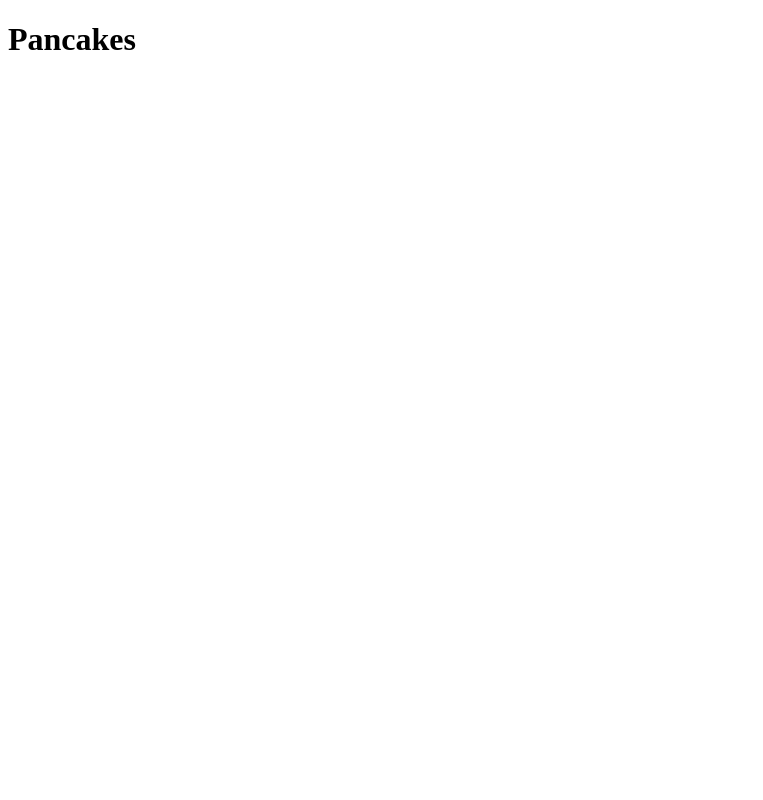
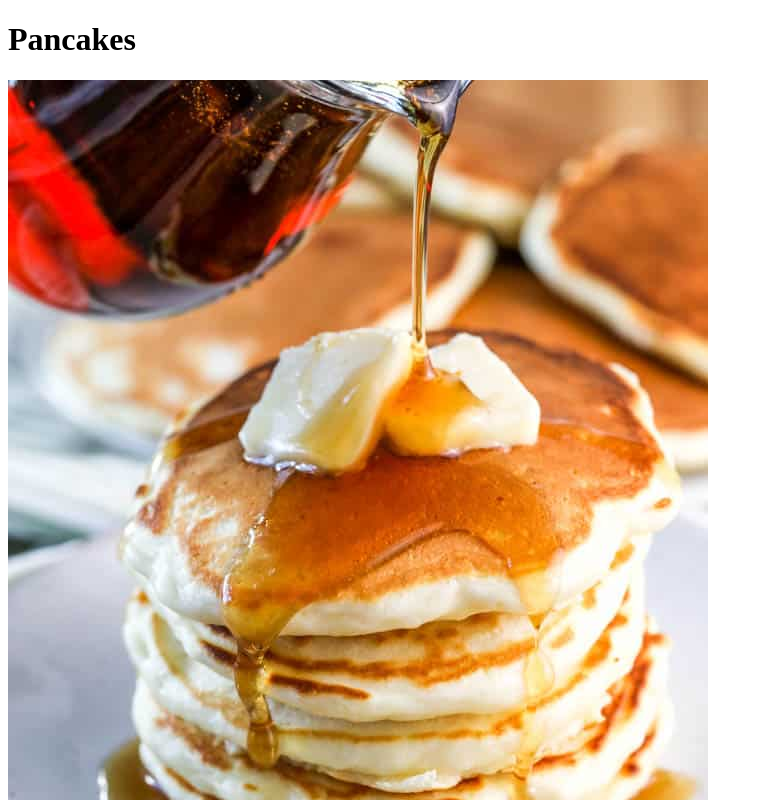
Before and after one commit to TylerBigham/odin-recipes, a plain HTML site: page recipes/pancakes.html in a window 1280 px wide. Shown: the top 800 px of the page, without its empty margins (0-763 px from the left). Drawn offline with Linux system fonts and the light colour scheme.

Commit message:
Add picture of pancakes

```diff
--- a/recipes/pancakes.html
+++ b/recipes/pancakes.html
@@ -6,5 +6,6 @@
     </head>
     <body>
         <h1>Pancakes</h1>
+        <img src="../img/pancake.jpg">
     </body>
 </html>
```
